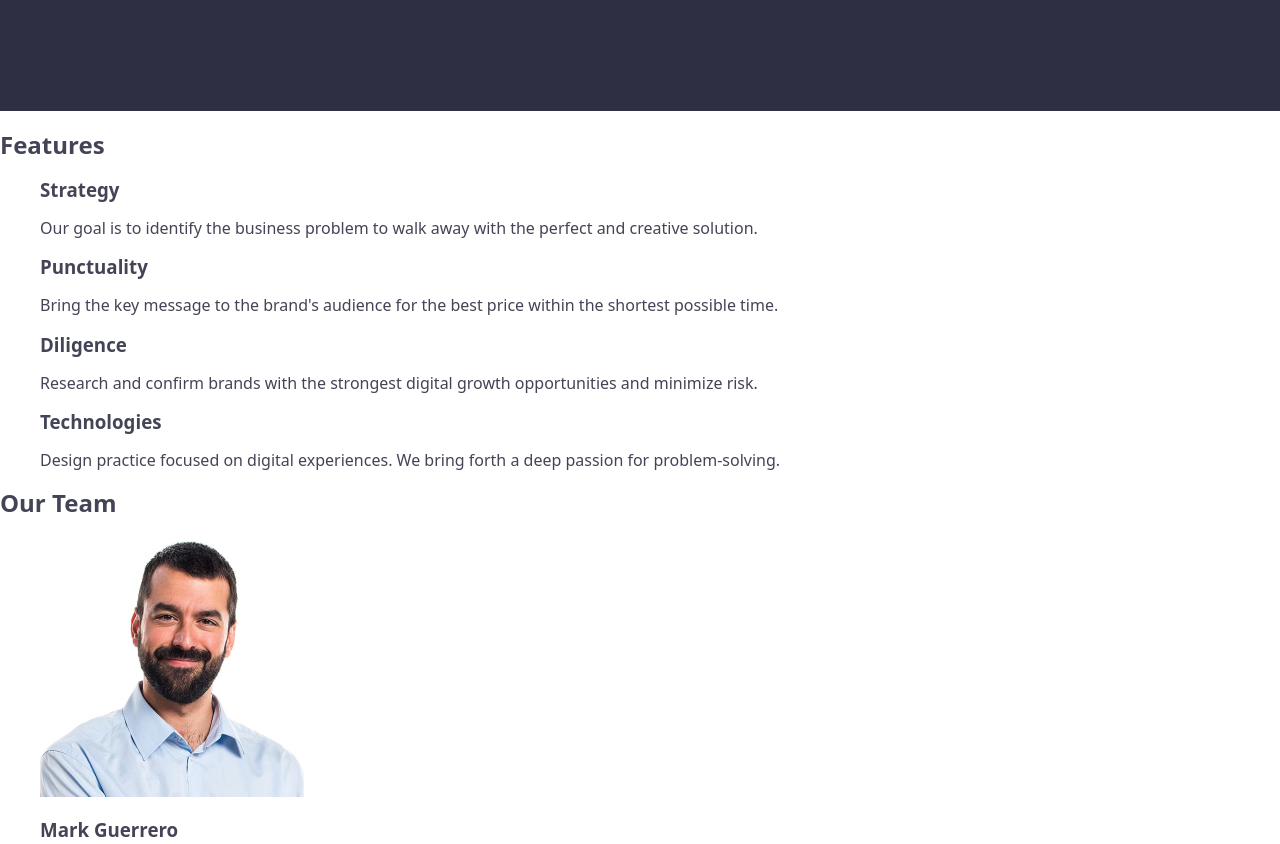
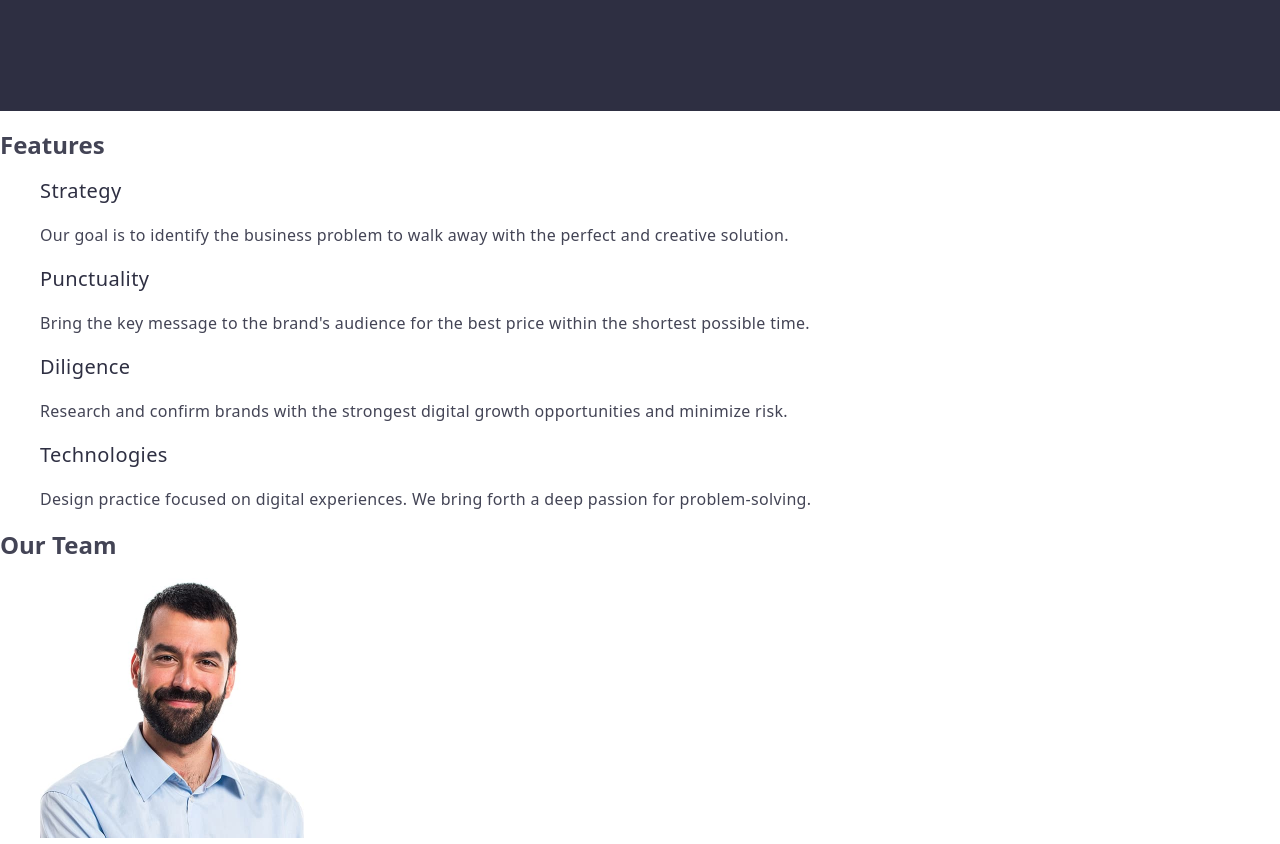
Before and after one commit to Kardash-Oleksandr01/goit-markup-hw-02-CSS-, a plain HTML site: page index.html in a window 1280 px wide. Shown: the part 680-1524 px from the top of the page. Drawn offline with nearby package versions, Linux system fonts and the light colour scheme.

Commit message:
update website

```diff
--- a/CSS/styles.css
+++ b/CSS/styles.css
@@ -59,18 +59,54 @@ color: #fff;
     border-radius: 30px;
     font-family: "Raleway", sans-serif;}
 
+/*Section 2*/
+/* Заголовок h3 у першому пункті списку */
+.feature-title {
+  font-weight: 500;
+  font-size: 20px;
+  line-height: 1.2;
+  letter-spacing: 0.02em;
+  color: #2e2f42;
+}
+
+/* Параграф у першому пункті списку */
+.feature-text {
+  line-height: 1.5;
+  letter-spacing: 0.02em;
+  color: #434455; /* Можеш замінити на інший, якщо потрібно */
+}
+
+
+
+
 
 /*Footer*/
-.footer-logo .logo-twopart{
-    color: #2e2f42;
+
+.page-footer {
+  background-color: #2e2f42;
 }
 
-.footer-text{
-    font-family: "Roboto", sans-serif;
-font-weight: 400;
-font-size: 16px;
-line-height: 150%;
-letter-spacing: 0.02em;
-color: #f4f4fd;
+.logo {
+  font-family: "Raleway", sans-serif;
+  font-weight: 700;
+  font-size: 18px;
+  line-height: 1.17;
+  letter-spacing: 0.03em;
+  text-transform: uppercase;
+  color: #4d5ae5; /* Web — синій */
+  text-decoration: none;
+}
 
+.logo-twopart {
+
+  color: #f4f4fd; /* Studio — білий */
 }
+
+.footer-text {
+  font-family: "Roboto", sans-serif;
+  font-weight: 400;
+  font-size: 16px;
+  line-height: 150%;
+  letter-spacing: 0.02em;
+  color: #f4f4fd;
+}
--- a/index.html
+++ b/index.html
@@ -52,27 +52,40 @@
     </section>
 
     <!-- Section 2 -->
-    <section>
-      <h2>Features</h2>
-      <ul>
-        <li>
-          <h3>Strategy</h3>
-          <p>Our goal is to identify the business problem to walk away with the perfect and creative solution.</p>
+<section class="features-section">
+  <h2 class="features-heading">Features</h2>
+  <ul class="features-list">
+    <li class="features-item">
+      <h3 class="feature-title">Strategy</h3>
+      <p class="feature-text">
+        Our goal is to identify the business problem to walk away with the
+        perfect and creative solution.
+      </p>
     </li>
-        <li>
-          <h3>Punctuality</h3>
-          <p>Bring the key message to the brand's audience for the best price within the shortest possible time.</p>
+    <li class="features-item">
+      <h3 class="feature-title">Punctuality</h3>
+      <p class="feature-text">
+        Bring the key message to the brand's audience for the best price within
+        the shortest possible time.
+      </p>
     </li>
-        <li>
-          <h3>Diligence</h3>
-          <p>Research and confirm brands with the strongest digital growth opportunities and minimize risk.</p>
+    <li class="features-item">
+      <h3 class="feature-title">Diligence</h3>
+      <p class="feature-text">
+        Research and confirm brands with the strongest digital growth
+        opportunities and minimize risk.
+      </p>
     </li>
-        <li>
-          <h3>Technologies</h3>
-          <p>Design practice focused on digital experiences. We bring forth a deep passion for problem-solving.</p>
+    <li class="features-item">
+      <h3 class="feature-title">Technologies</h3>
+      <p class="feature-text">
+        Design practice focused on digital experiences. We bring forth a deep
+        passion for problem-solving.
+      </p>
     </li>
   </ul>
 </section>
+
 
     <!-- Section 3 -->
     <section>
```
Lines whose indentation alone changed are shown as unchanged.
